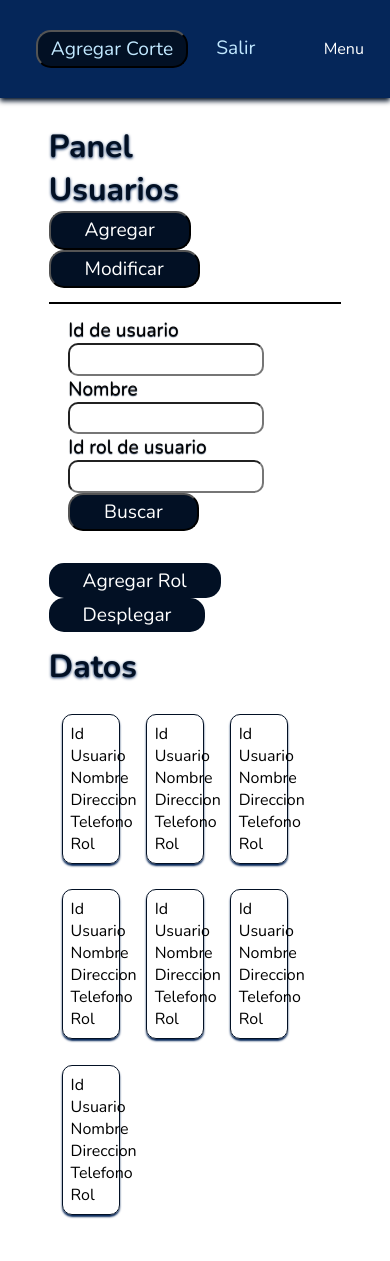
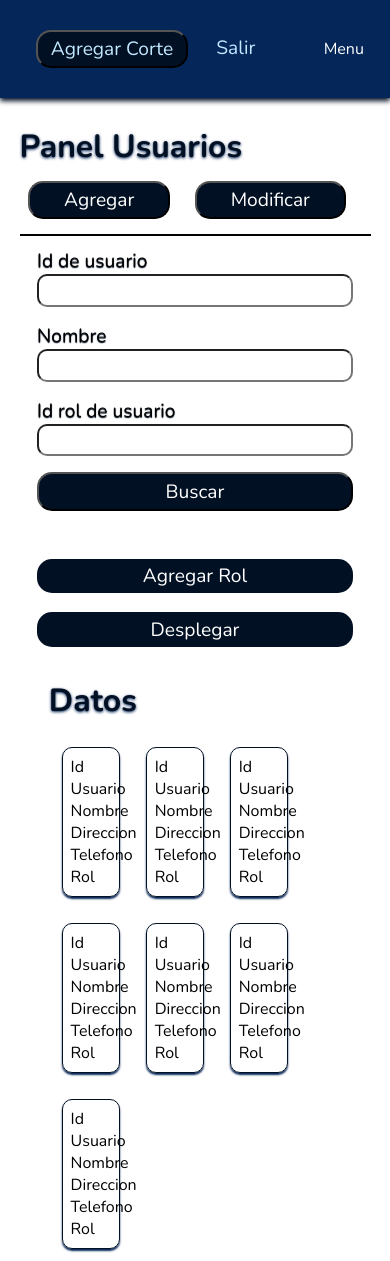
Before and after one commit to KIHM-02/Jackes_2.0, a PHP site: page /admin/usuario.php in a window 390 px wide. Before the commit the page ends 1219 px from the top, so only its background shows below. Run offline with PHP 8.4, Linux system fonts and the light colour scheme; the visitor is signed in with stand-in values (Sample User, id 1).

Commit message:
Added a new style class for buttons in usuario, new margins, modified the range in pc views and the responsive for the section-table

```diff
--- a/admin/css/main.css
+++ b/admin/css/main.css
@@ -57,7 +57,7 @@ header{
     align-items: flex-start;
 }
 
-.section-table button, .section-table label{
+.table-buttons{
     margin-right: var(--right-margin);
     border: none;
 }
@@ -123,3 +123,50 @@ header{
 }
 
 /*Responsive*/
+
+@media screen and (max-width: 420px)
+{
+    header{
+        width: 90%;
+        flex-direction: column;
+    }
+
+    header div{
+        width: 100%;
+        display: flex;
+        margin-top: var(--top-margin);
+        flex-flow: row wrap;
+        justify-content: space-evenly;
+    }
+
+    .header-elements{
+        margin-right: var(--right-small-margin) ;
+    }
+
+    .form-search{
+        width: 90%;
+    }
+
+    .div-form-inputs{
+        width: 90%;
+        margin: auto;
+        margin-bottom: var(--bottom-margin);
+    }
+
+    .section-table{
+        width: 90%;
+        flex-direction: column;
+        justify-content: space-evenly;
+    }
+
+    .table-buttons{
+        width: 90%;
+        text-align: center;
+        margin: auto;
+        margin-bottom: var(--bottom-margin);
+    }
+
+    .border-table{
+        margin: auto;
+    }
+}
--- a/admin/css/nav.css
+++ b/admin/css/nav.css
@@ -47,14 +47,19 @@
 /*Responsive*/
 
 
-@media only screen and (min-width: 905px) and (max-width: 1160px)
+@media only screen and (min-width: 905px) and (max-width: 1295px)
 {
+    .nav-bar{
+        padding: 2vh;
+    }
+
     .ul-left{
         width: 35%;
     }
 
     .ul-right{
         width: 65%;
+        flex-wrap: nowrap;
     }
 }
 
--- a/admin/usuario.php
+++ b/admin/usuario.php
@@ -1,8 +1,11 @@
 <?php include("template/header.php") ?>
     <header>
         <h2 class="subtitle header-elements">Panel Usuarios</h2>
-        <a class ="header-elements" href="#"><button class="btn-black-header">Agregar</button></a>
-        <a class ="header-elements" href="#"><button class="btn-black-header">Modificar</button></a>
+
+        <div>
+            <a class ="header-elements" href="#"><button class="btn-black-header">Agregar</button></a>
+            <a class ="header-elements" href="#"><button class="btn-black-header">Modificar</button></a>
+        </div>
     </header>
 
     <form method="POST" class="form-search">
@@ -27,10 +30,10 @@
     </form>
 
     <section class = "section-table">
-        <button class ="btn-black-header">Agregar Rol</button>
+        <button class ="btn-black-header table-buttons">Agregar Rol</button>
 
-        <label for = "chkTable" class ="btn-black-header">Desplegar</label>
-        <input type="checkbox" name="chkTable" id="chkTable" class ="chkTable">
+        <label for = "chkTable" class ="btn-black-header table-buttons">Desplegar</label>
+        <input type="checkbox" name="chkTable" id="chkTable" class ="chkTable table-buttons">
 
         <div class ="border-table">
             <table class = "table">
--- a/css/color.css
+++ b/css/color.css
@@ -31,5 +31,7 @@
     --top-margin: .8em;
     --top-extra-margin: 2em;
     --right-margin: 3em;
+    --right-small-margin: 1em;
+    --bottom-margin: 1em;
 
 }
```
